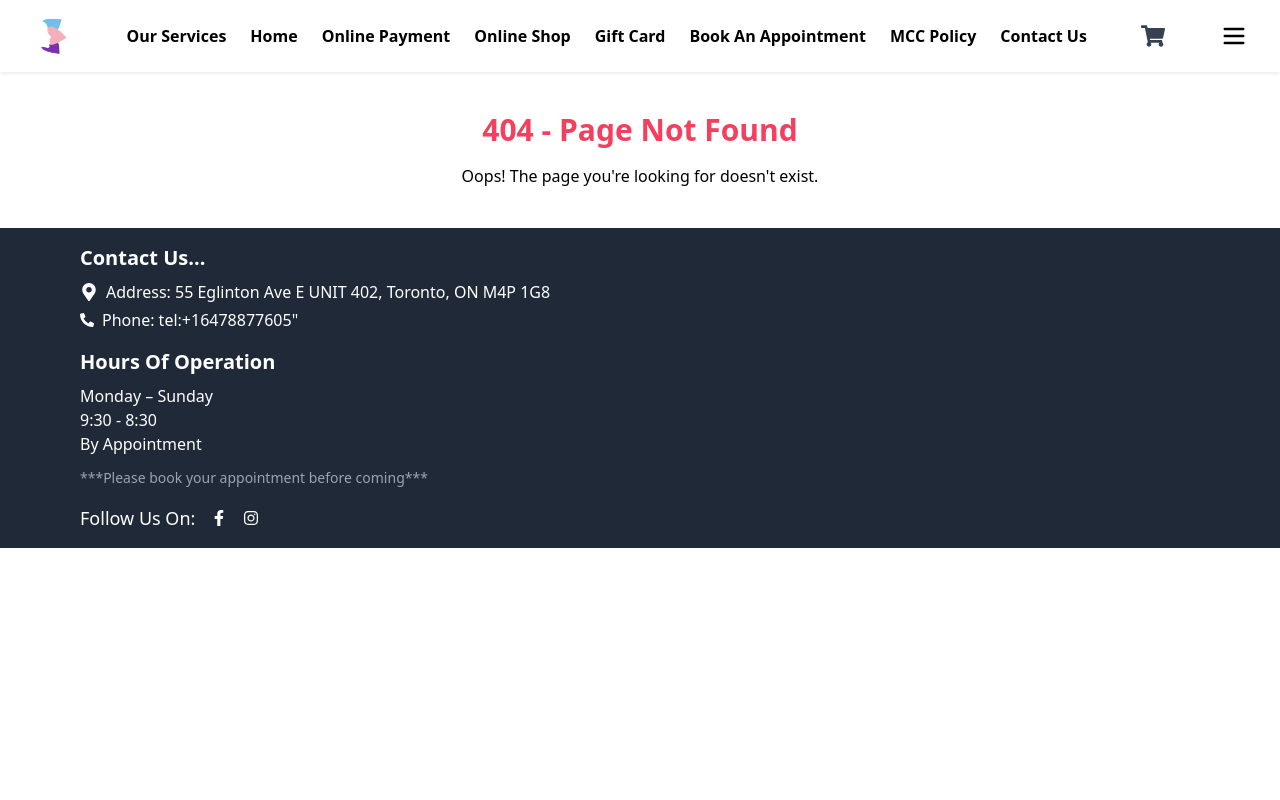
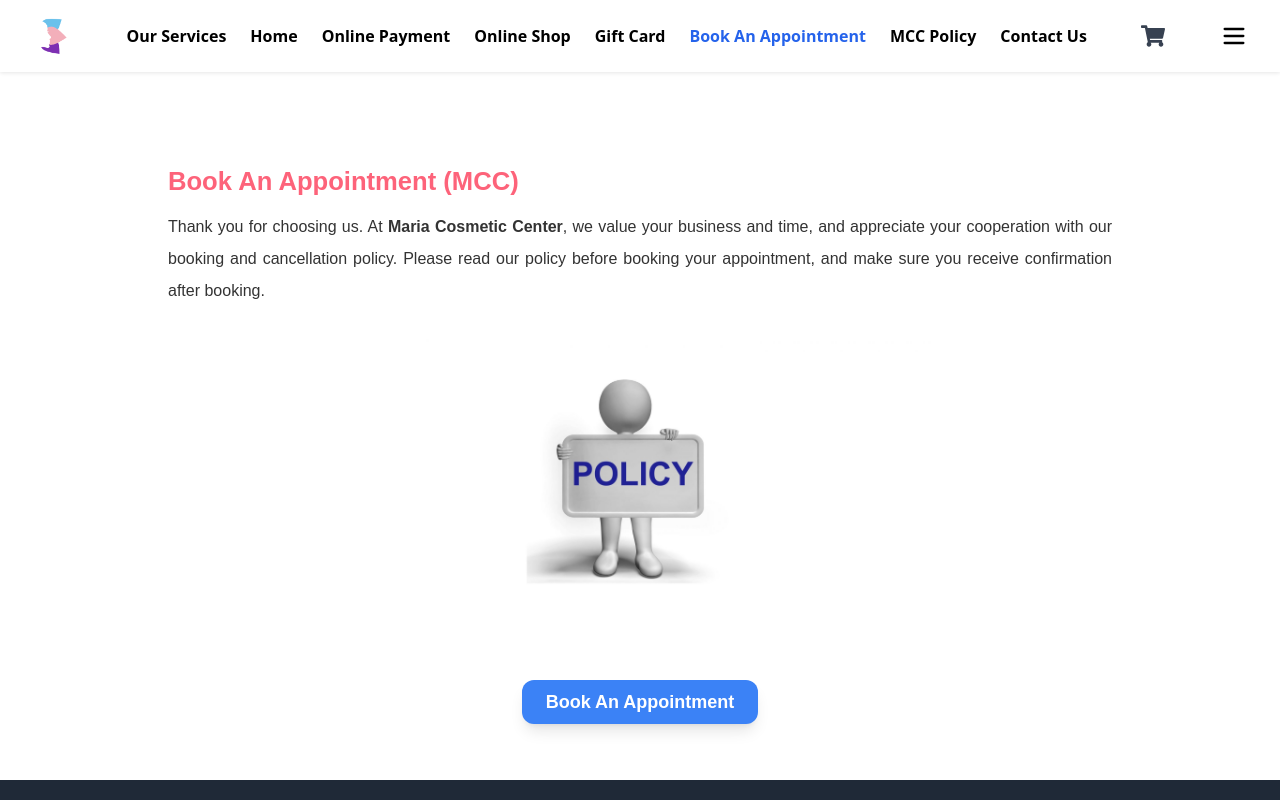
Before and after one commit to shekoofehheidari/cosmeticcenter, a React (Create React App) app: page /book-appoinment in a window 1280 px wide. Shown: the top 800 px of the page. Built offline with nearby package versions, Linux system fonts and the light colour scheme.

Commit message:
add book appoinment

```diff
--- a/src/App.js
+++ b/src/App.js
@@ -20,6 +20,7 @@ import Contact from "./pages/Contact";
 import Policy from "./pages/Policy";
 import GiftCard from "./pages/GiftCard";
 import OnlinePayment from "./pages/OnlinePayment";
+import Bookappoinment from "./pages/BookAppoinment"
 import AftercarePDFs from "./pages/AftercarePFDs";
 
 // Services pages
@@ -59,9 +60,9 @@ const Home = () => (
     <Banner />
     <Welcome />
     <Services />
-    <AfterCare />
     <Googlereview />
     <Promotion />
+    <AfterCare />
   </>
 );
 
@@ -78,7 +79,8 @@ function App() {
           <Route path="/policy" element={<Policy />} />
           <Route path="/gift-card" element={<GiftCard />} />
           <Route path="/online-payment" element={<OnlinePayment />} />
-          <Route path="/After-care-pdfs" element={<AftercarePDFs />} />
+          <Route path="/after-care-pdfs" element={<AftercarePDFs />} />
+          <Route path="/book-appoinment" element={<Bookappoinment />} />
 
           {/* Services */}
           <Route path="/services/all-services" element={<AllServices />} />
--- a/src/components/banner/Banner.jsx
+++ b/src/components/banner/Banner.jsx
@@ -1,9 +1,10 @@
 import React from "react";
 import { motion } from "framer-motion";
-import { Button } from "../buttons/Button";
+import { Button } from "../buttons/Button"; // ✅ Adjust if your actual path is different
 import pricelistpfd from "../../assets/pdf/PRICE-LIST-FEB-202555.pdf";
 import "./banner.css";
 
+// Animation configurations
 const containerVariants = {
   hidden: {},
   show: {
@@ -19,21 +20,21 @@ const textVariants = {
 };
 
 const Banner = () => {
+  // 🔗 Open booking link
   const handleClick = () => {
-    const element = document.getElementById("price-list");
-    if (element) {
-      element.scrollIntoView({ behavior: "smooth" });
-    } else {
-      console.warn("Element with ID 'price-list' not found.");
-    }
+    window.open(
+      "https://book.squareup.com/appointments/nsny3vnzgo2qf4/location/ZVDZB55KV1N67/services",
+      "_blank"
+    );
   };
 
+  // 📄 Open price list PDF
   const openPdf = () => {
     window.open(pricelistpfd, "_blank");
   };
 
   return (
-    <div className="bannerimage min-h-screen flex items-center px-4 sm:px- md:px-16 pb-16">
+    <div className="bannerimage min-h-screen flex items-center px-4 sm:px-6 md:px-16 pb-16">
       <motion.div
         className="flex flex-col gap-y-2 sm:gap-y-3 md:gap-y-4 items-start text-left w-full max-w-4xl"
         variants={containerVariants}
@@ -55,13 +56,13 @@ const Banner = () => {
         </motion.h1>
 
         <motion.h1
-          className="text-2xl sm:text-3xl md:text-4xl text-rose-400 pb-12 pt-0"
+          className="text-2xl sm:text-3xl md:text-4xl font-bold text-rose-400 pb-12 pt-0"
           variants={textVariants}
         >
-          Cosmetic&nbsp;&nbsp;Center
+          Cosmetic&nbsp;Center
         </motion.h1>
 
-        <Button onClick={handleClick}>Book An appointment</Button>
+        <Button onClick={handleClick}>Book An Appointment</Button>
         <Button onClick={openPdf}>Price List</Button>
       </motion.div>
     </div>
--- a/src/components/navbar/Navbar.jsx
+++ b/src/components/navbar/Navbar.jsx
@@ -19,7 +19,7 @@ const Navbar = () => {
     { name: "Online Payment", path: "/online-payment" },
     { name: "Online Shop", path: "/#shop" },
     { name: "Gift Card", path: "/gift-card" },
-    { name: "Book An Appointment", path: "/#appointment" },
+    { name: "Book An Appointment", path: "/book-appoinment" },
     { name: "MCC Policy", path: "/policy" },
     { name: "Contact Us", path: "/contact" },
   ];
--- a/src/components/welcome/Welcome.jsx
+++ b/src/components/welcome/Welcome.jsx
@@ -1,5 +1,5 @@
-import React, { useRef } from 'react';
-import { motion, useInView } from 'framer-motion';
+import React, { useRef } from "react";
+import { motion, useInView } from "framer-motion";
 
 const Welcome = () => {
   const ref = useRef(null);
@@ -17,13 +17,16 @@ const Welcome = () => {
           animate={isInView ? { opacity: 1, y: 0 } : {}}
           transition={{ duration: 1 }}
         >
-          <h1 className="text-xl sm:text-2xl md:text-3xl font-bold text-transparent bg-clip-text bg-gray-500 drop-shadow-sm mb-2">
+          <h1 className="text-2xl sm:text-3xl md:text-4xl font-cinzel text-transparent bg-clip-text bg-gray-500 drop-shadow-sm mb-2">
             Are You Ready for a New & Better You?
           </h1>
-          <br/>
-            <h1 className="text-2xl sm:text-3xl md:text-4xl font-bold text-transparent bg-clip-text bg-gray-600 drop-shadow-sm mb-2">
+          <br />
+          <h1 className="text-2xl sm:text-3xl md:text-4xl font-cinzel text-transparent bg-clip-text bg-gray-600 drop-shadow-sm mb-2">
             Services
           </h1>
+          <p className="text-gray-700">
+            See all our services through the menu ...
+          </p>
         </motion.div>
 
         <motion.div
--- /dev/null
+++ b/src/pages/BookAppoinment.jsx
@@ -0,0 +1,45 @@
+import React from "react";
+import "../pages/pageservice/servicestyle.css";
+import { motion } from "framer-motion";
+import { Button } from "../components/buttons/Button";
+import { useNavigate } from "react-router-dom";
+import policyimg from "../assets/images/policy-mcc-scaled.jpg";
+
+const BookAppoinment = () => {
+  const navigate = useNavigate();
+
+  const handleClick = () => {
+    window.open(
+      "https://book.squareup.com/appointments/nsny3vnzgo2qf4/location/ZVDZB55KV1N67/services",
+      "_blank"
+    );
+  };
+
+  const handleImageClick = () => {
+    navigate("/policy");
+  };
+
+  return (
+    <div className="custom-container">
+      <h1 className="custom-h1">Book An Appointment (MCC)</h1>
+      <p className="custom-p">
+        Thank you for choosing us. At{" "}
+        <span className="font-bold">Maria Cosmetic Center</span>, we value your
+        business and time, and appreciate your cooperation with our booking and
+        cancellation policy. Please read our policy before booking your
+        appointment, and make sure you receive confirmation after booking.
+      </p>
+      <img
+        src={policyimg}
+        alt="Booking and Cancellation Policy"
+        className="centered-image cursor-pointer"
+        onClick={handleImageClick}
+      />
+      <motion.div className="flex mt-6 justify-center py-6">
+        <Button onClick={handleClick}>Book An Appointment</Button>
+      </motion.div>
+    </div>
+  );
+};
+
+export default BookAppoinment;
--- a/src/pages/Policy.jsx
+++ b/src/pages/Policy.jsx
@@ -2,13 +2,13 @@ import React from "react";
 import "../pages/pageservice/servicestyle.css";
 import { motion } from "framer-motion";
 import { Button } from "../components/buttons/Button";
-import { useNavigate } from "react-router-dom";
 
 const Policy = () => {
-  const navigate = useNavigate();
-
   const handleClick = () => {
-    navigate("/book-appointment");
+    window.open(
+      "https://book.squareup.com/appointments/nsny3vnzgo2qf4/location/ZVDZB55KV1N67/services",
+      "_blank"
+    );
   };
 
   return (
@@ -60,7 +60,7 @@ const Policy = () => {
         to ensure that we can enable our services to be delivered in a timely
         manner and consequently respect your time. We will kindly ask for a
         $50.00 refundable deposit in order to confirm your appointment, upon
-        each appointment scheduling. If you need to cancel your appointment,
+        each appointment scheduling. <br /> If you need to cancel your appointment,
         please call us at <span className="font-bold"> (647) 887-7605</span>{" "}
         between the business hours (Mon – Sun 09:00-21:00) or leave us a text
         message at the same number. You can also kindly email us at{" "}
@@ -68,7 +68,7 @@ const Policy = () => {
         If necessary, you may leave a detailed voicemail.
       </p>
 
-      {/* appoinment button */}
+      {/* appointment button */}
       <motion.div className="flex mt-6 justify-center py-6">
         <Button onClick={handleClick}>Book An Appointment</Button>
       </motion.div>
--- a/tailwind.config.js
+++ b/tailwind.config.js
@@ -1,17 +1,15 @@
 /** @type {import('tailwindcss').Config} */
 module.exports = {
-  content: [
-    "./src/**/*.{js,jsx,ts,tsx}",
-  ],
+  content: ["./src/**/*.{js,jsx,ts,tsx}"],
   theme: {
     extend: {
       container: {
         center: true,
-        padding: '1rem',
+        padding: "1rem",
       },
       fontFamily: {
-        playfair: ['"Playfair Display"', 'serif'],
-        greatvibes: ['"Great Vibes"', 'cursive'],
+        playfair: ['"Playfair Display"', "serif"],
+        greatvibes: ['"Great Vibes"', "cursive"],
       },
     },
   },
```
Also changed, not shown: src/assets/images/policy-mcc-scaled.jpg (added).
